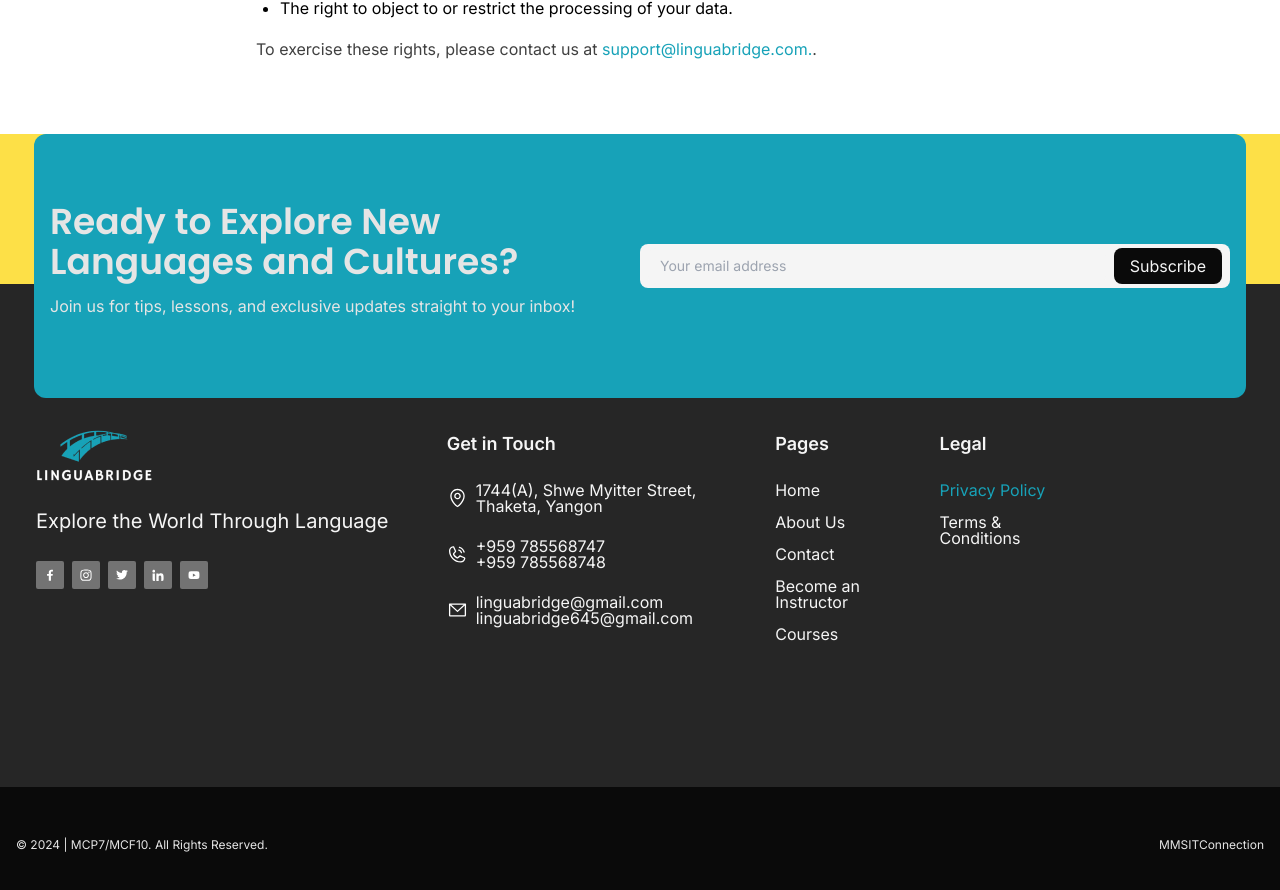
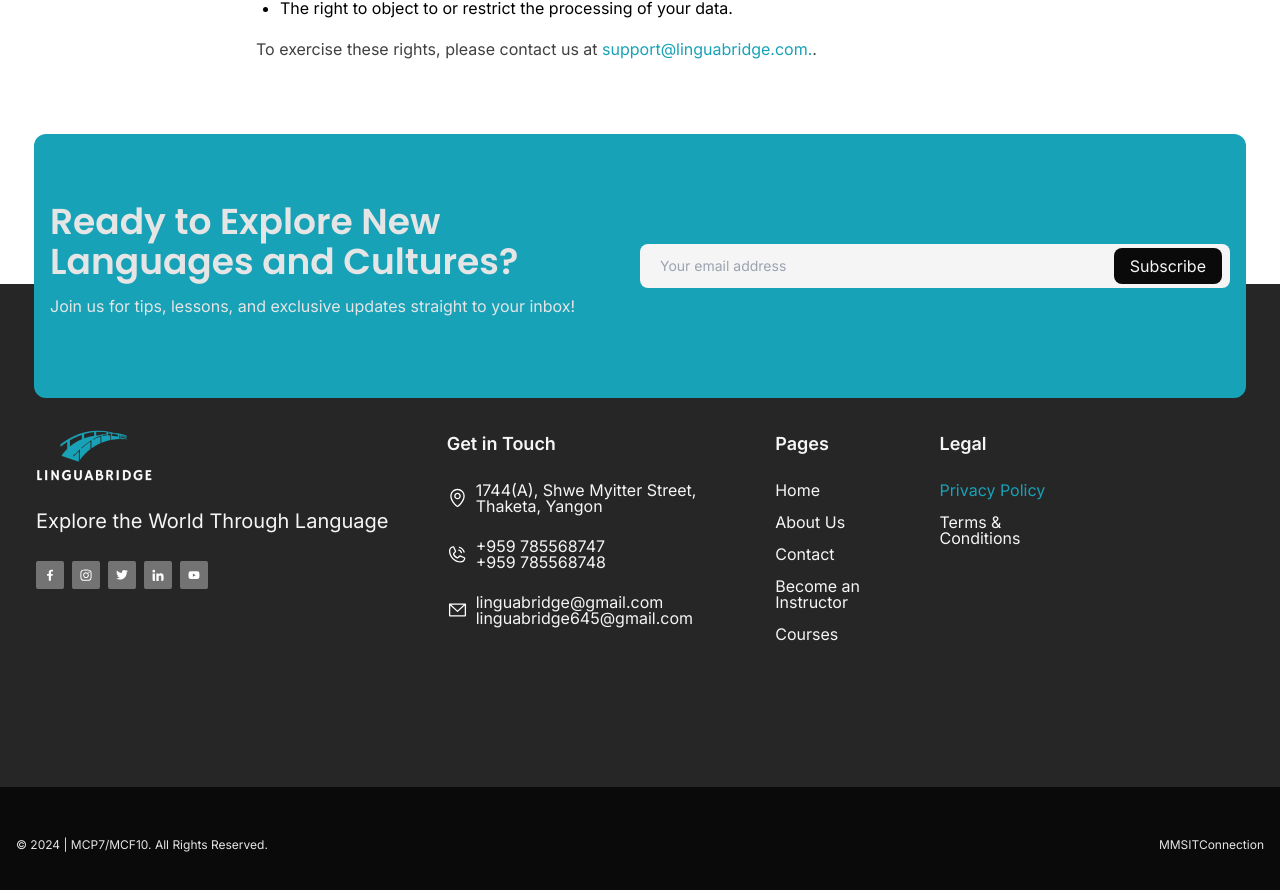
Before and after one commit to Yehtetaung158/mcf10_mcp7_linguabridge, a React (Vite) app: page /privacy-policy in a window 1280 px wide. Shown: the part 2318-3208 px from the top of the page. Built offline with nearby package versions, Linux system fonts and the light colour scheme; a web font is replaced by a local one.

Commit message:
debut vercel one

```diff
--- a/package.json
+++ b/package.json
@@ -12,6 +12,7 @@
   "dependencies": {
     "@chakra-ui/react": "^3.2.1",
     "framer-motion": "^11.12.0",
+    "path": "^0.12.7",
     "react": "^18.2.0",
     "react-dom": "^18.2.0",
     "react-hook-form": "^7.53.2",
--- a/src/components/Footer.jsx
+++ b/src/components/Footer.jsx
@@ -33,7 +33,7 @@ const Footer = () => {
   return (
     <footer className=" mt-auto">
       {isIputFooter && !isHomePage && (
-        <div className=" w-full h-[200px] sm:h-[207px] lg:h-[150px] bg-yellow-300"></div>
+        <div className=" w-full h-[200px] sm:h-[207px] lg:h-[150px]"></div>
       )}
       <div className=" bg-neutral-700  text-neutral-100 text-xs sm:text-ps_font_size lg:text-pm_font_size w-full relative ">
         {isIputFooter && (
--- a/vite.config.js
+++ b/vite.config.js
@@ -1,19 +1,15 @@
-// import { defineConfig } from "vite";
-import react from "@vitejs/plugin-react";
 import { defineConfig } from 'vite';
+import react from '@vitejs/plugin-react';
 import path from 'path';
 
 export default defineConfig({
   resolve: {
     alias: {
-      '@': path.resolve(__dirname, 'src'),
+      '@': path.resolve(__dirname, 'src'), // Shortens '@/' to 'src/'
     },
   },
   plugins: [react()],
+  build: {
+    outDir: 'dist', // Ensure output folder is specified
+  },
 });
-
-
-// // https://vitejs.dev/config/
-// export default defineConfig({
-//   plugins: [react()],
-// });
```
Also changed, not shown: 1 other file (tests, documents, lock files or other folders).
